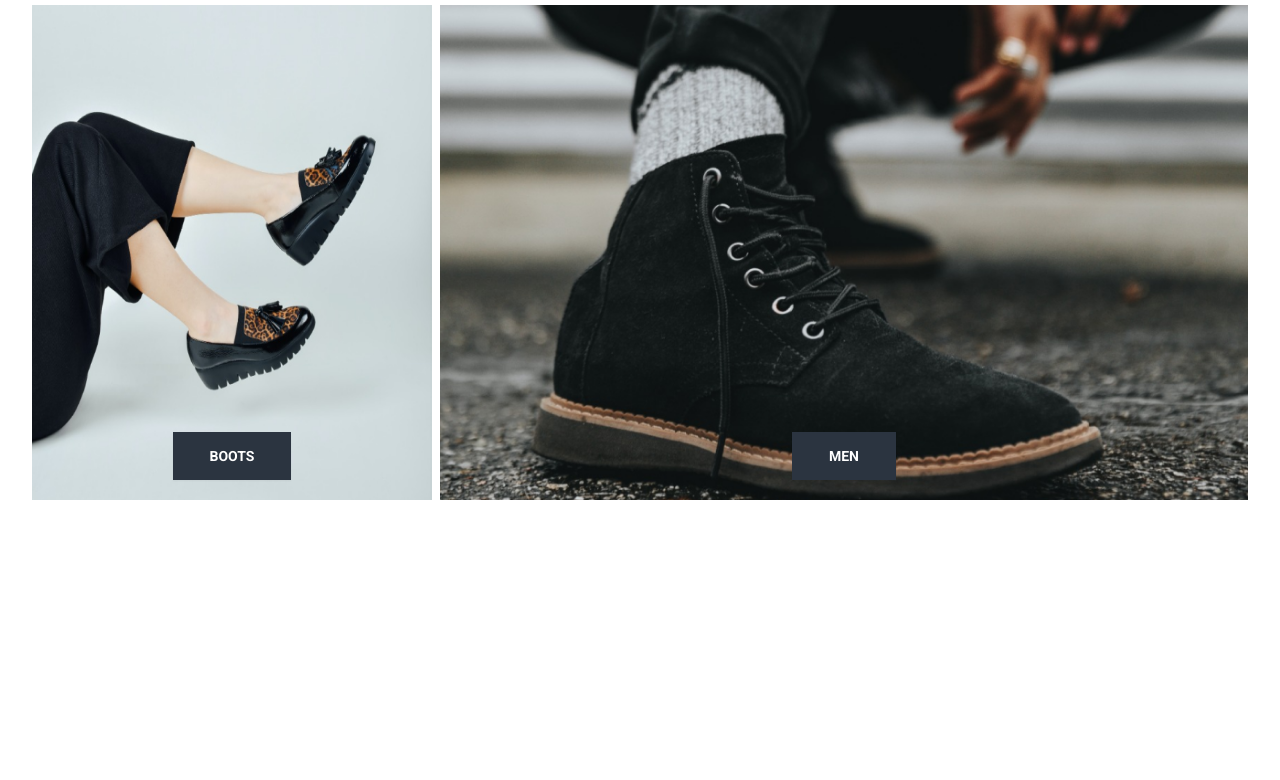
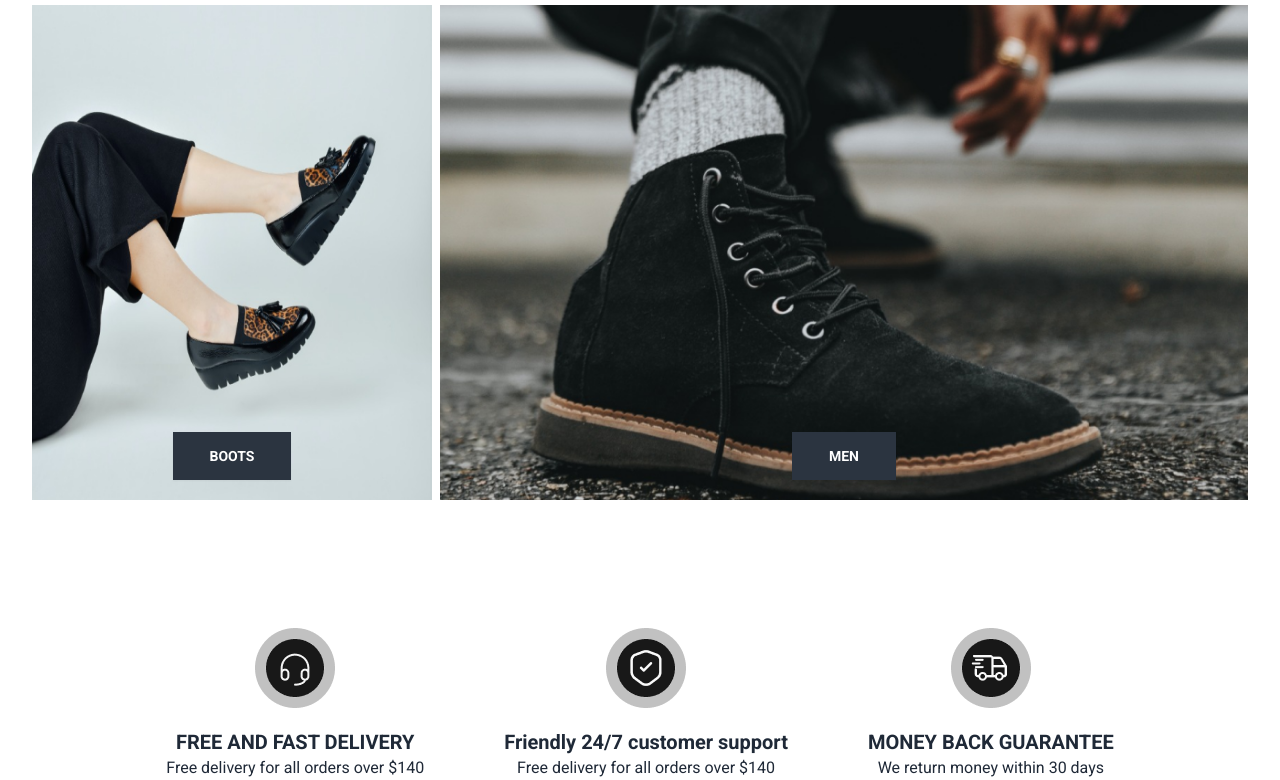
Before and after one commit to MohammadrezaNadirkhanloo/Shoe-shop, a website: page index.html in a window 1280 px wide. Shown: the part 4282-5062 px from the top of the page. Before the commit the page ends 4782 px from the top, so only its background shows below. Drawn offline with Linux system fonts and the light colour scheme.

Commit message:
Feat : add section Slogan

```diff
--- a/index.html
+++ b/index.html
@@ -348,7 +348,31 @@
         </div>
       </section>
 
-
+      <section class="container">
+        <div class="flex items-center justify-center gap-20 flex-col lg:flex-row">
+          <div class="flex flex-col items-center gap-5">
+            <img src="./assets/img/Services (1).png" class="w-20" alt="" />
+            <div class="flex flex-col items-center">
+              <p class="text-xl font-semibold">FREE AND FAST DELIVERY</p>
+              <p>Free delivery for all orders over $140</p>
+            </div>
+          </div>
+          <div class="flex flex-col items-center gap-5">
+            <img src="./assets/img/Services (2).png" class="w-20" alt="" />
+            <div class="flex flex-col items-center">
+              <p class="text-xl font-semibold">Friendly 24/7 customer support</p>
+              <p>Free delivery for all orders over $140</p>
+            </div>
+          </div>
+          <div class="flex flex-col items-center gap-5">
+            <img src="./assets/img/Services.png" class="w-20" alt="" />
+            <div class="flex flex-col items-center">
+              <p class="text-xl font-semibold">MONEY BACK GUARANTEE</p>
+              <p>We return money within 30 days</p>
+            </div>
+          </div>
+        </div>
+      </section>
     </div>
 
     <footer></footer>
```
